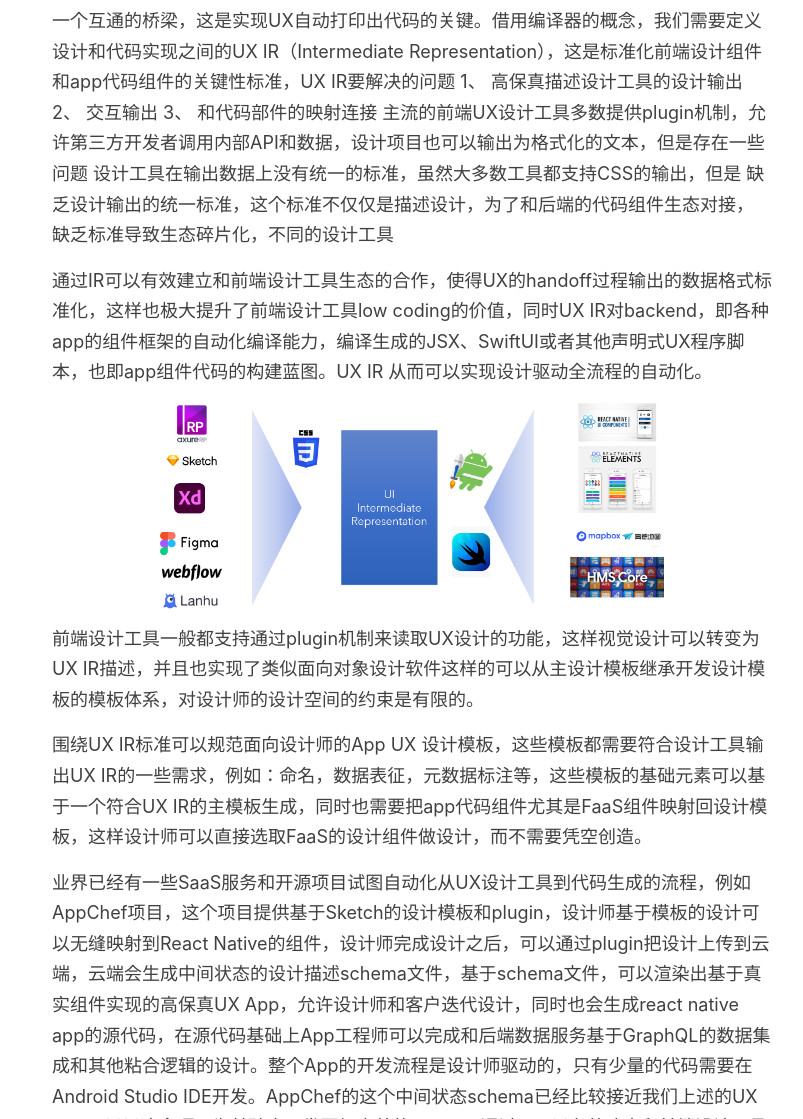
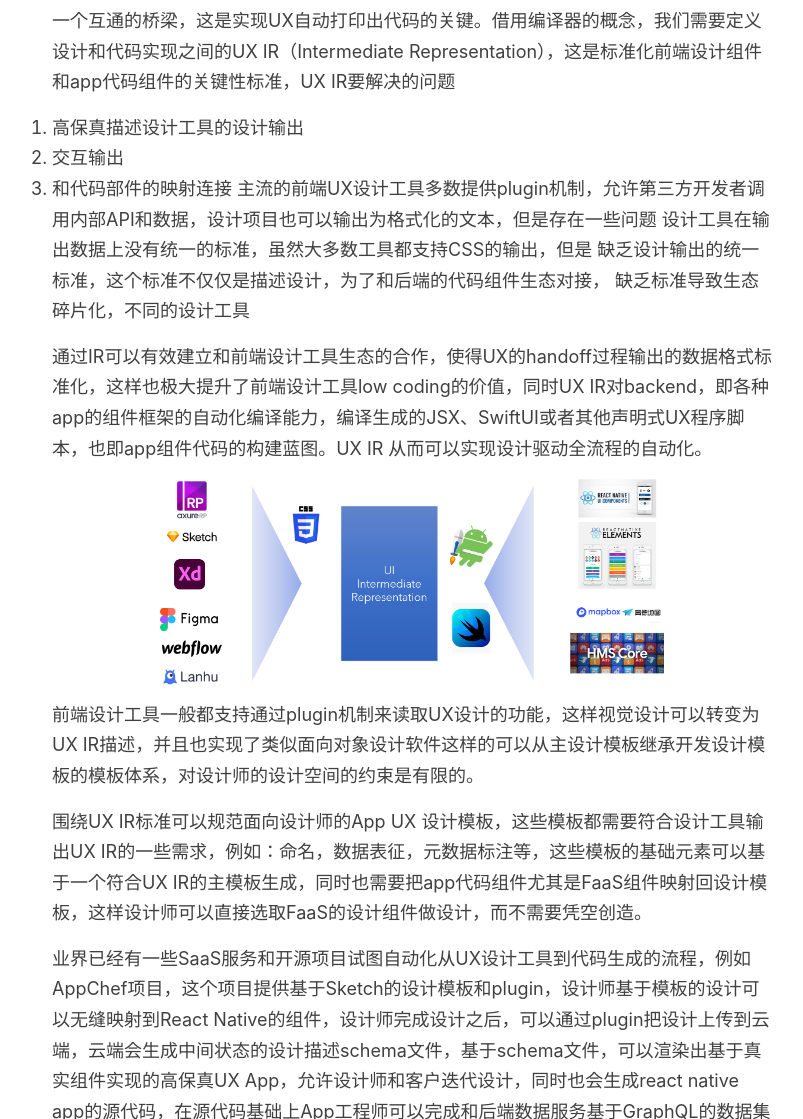
Before and after one commit to sbagga/mistyminds, a Jekyll site: the page built from _posts/2020-07-27-新一代的app开发.md, in a window 1280 px wide and 1400 px high, scrolled down 8817 px. Shown: the part 281-1400 px from the top of the window, without its empty margins (228-1031 px from the left). Built offline with Jekyll 4.4.1, drawn with Linux system fonts in a browser that asks for light colours; some of the changed text lies outside the part shown.

Commit message:
Update 2020-07-27-新一代的app开发.md

```diff
--- a/_posts/2020-07-27-新一代的app开发.md
+++ b/_posts/2020-07-27-新一代的app开发.md
@@ -130,9 +130,9 @@ React和React Native是Facebook为了能够大规模开发web app和移动app所
 
 
 剩下的一个关键问题是在UX设计师的工具生态和代码工程师的组件化自动化实现之间搭建一个互通的桥梁，这是实现UX自动打印出代码的关键。借用编译器的概念，我们需要定义设计和代码实现之间的UX IR（Intermediate Representation），这是标准化前端设计组件和app代码组件的关键性标准，UX IR要解决的问题
-1、	高保真描述设计工具的设计输出
-2、	交互输出
-3、	和代码部件的映射连接
+1. 高保真描述设计工具的设计输出
+2. 交互输出
+3. 和代码部件的映射连接
 主流的前端UX设计工具多数提供plugin机制，允许第三方开发者调用内部API和数据，设计项目也可以输出为格式化的文本，但是存在一些问题
 设计工具在输出数据上没有统一的标准，虽然大多数工具都支持CSS的输出，但是
 缺乏设计输出的统一标准，这个标准不仅仅是描述设计，为了和后端的代码组件生态对接，
@@ -153,8 +153,6 @@ React和React Native是Facebook为了能够大规模开发web app和移动app所
 设计驱动、组件化驱动的App设计自动化流程能够提高App开发的效率和质量，一流的互联网公司已经建立起与之配合的工具链和模板/组件生态系统，传统的Android Studio IDE已经不再是开发者的唯一的开发工具，这个状况非常类似云计算的发展，互联网公司因为业务的需求，自研了大量的大规模数据中心自动化配置和管理工具，这些技术后续才被以云计算的商业模式提供给企业和一般开发者，按照这个规律，在美国市场已经出现了越来越多的面向设计驱动的low coding原型设计平台，和面向组件化App开发的SaaS服务，这些SaaS服务把大公司的App开发实践兜售给企业和一般开发者。对第三市场的开发者，因为远离中美两个移动互联网创新高地，技术和商业的劣势导致本地的App开发的成本、创新的速度都处于落后状态，满足不了第三市场本地app生态减少的需求。
 
 
-设计驱动、组件化驱动的App设计自动化流程能够提高App开发的效率和质量，一流的互联网公司已经建立起与之配合的工具链和模板/组件生态系统，传统的Android Studio IDE已经不再是开发者的唯一的开发工具，这个状况非常类似云计算的发展，互联网公司因为业务的需求，自研了大量的大规模数据中心自动化配置和管理工具，这些技术后续才被以云计算的商业模式提供给企业和一般开发者，按照这个规律，在美国市场已经出现了越来越多的面向设计驱动的low coding原型设计平台，和面向组件化App开发的SaaS服务，这些SaaS服务把大公司的App开发实践兜售给企业和一般开发者。对第三市场的开发者，因为远离中美两个移动互联网创新高地，技术和商业的劣势导致本地的App开发的成本、创新的速度都处于落后状态，满足不了第三市场本地app生态减少的需求。
-
 开源是迅速构建设计驱动和组件化的App开发的重要手段，是加速第三市场本地App开发，提高HMS生态普及和白牌App出海进入第三市场的重要技术手段。
  - 通过开源构建事实标准的UX IR，拉通UX设计生态和组件化App开发生态，改变目前生态破碎化的局面
  - 开源的统一的UX IR，给前端工具和后端组件生态带来更大的生态价值，存在和这两个生态协同创新的可能性，比如可以和Sketch和蓝湖这样的UX 设计工具打包集成提供给第三市场的开发者。
```
